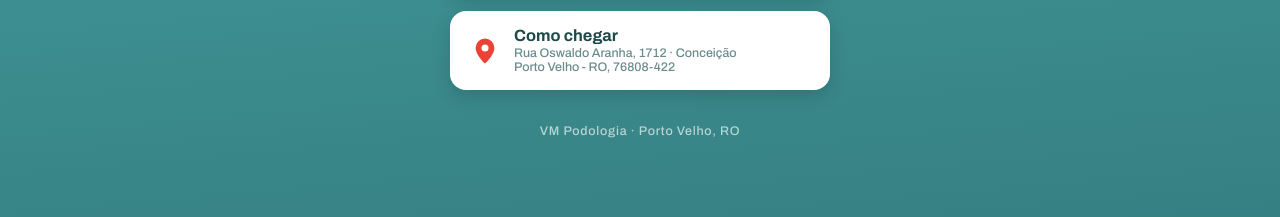
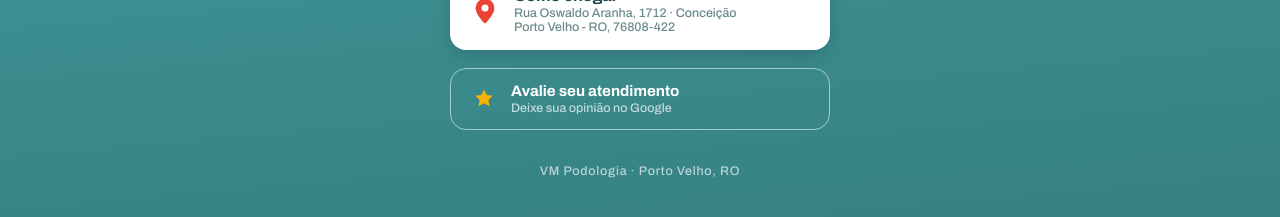
Before and after one commit to Andercleison/vmpodologia, a plain HTML site: page index.html in a window 1280 px wide. Shown: the part 563-780 px from the top of the page. Drawn offline with Linux system fonts and the light colour scheme.

Commit message:
Update index.html

```diff
--- a/index.html
+++ b/index.html
@@ -100,6 +100,17 @@
     margin-top:2px;
   }
   .btn span{text-align:left;}
+  .btn-ghost{
+    background:transparent;
+    color:var(--white);
+    border:1.5px solid rgba(255,255,255,.55);
+    box-shadow:none;
+    font-size:.95rem;
+    padding:14px 20px;
+    margin-top:4px;
+  }
+  .btn-ghost span small{color:rgba(255,255,255,.7);}
+  .btn-ghost svg{width:26px;height:26px;}
   footer{
     margin-top:34px;
     color:rgba(255,255,255,.65);
@@ -128,6 +139,10 @@
         <svg viewBox="0 0 24 24" aria-hidden="true"><path fill="#EA4335" d="M12 2a7.5 7.5 0 0 0-7.5 7.5c0 5.3 6.6 11.7 6.9 12 .2.2.5.3.6.3s.4-.1.6-.3c.3-.3 6.9-6.7 6.9-12A7.5 7.5 0 0 0 12 2z"/><circle cx="12" cy="9.5" r="2.8" fill="#fff"/></svg>
         <span>Como chegar<small>Rua Oswaldo Aranha, 1712 &middot; Conceição<br>Porto Velho - RO, 76808-422</small></span>
       </a>
+      <a class="btn btn-ghost" href="https://g.page/r/CaTqHeoMBAakEAE/review">
+        <svg viewBox="0 0 24 24" aria-hidden="true"><path fill="#F5B301" d="m12 3.2 2.5 5.1 5.6.8-4 3.9 1 5.6-5.1-2.7-5.1 2.7 1-5.6-4-3.9 5.6-.8z"/></svg>
+        <span>Avalie seu atendimento<small>Deixe sua opinião no Google</small></span>
+      </a>
     </nav>
 
     <footer>VM Podologia · Porto Velho, RO</footer>
```
